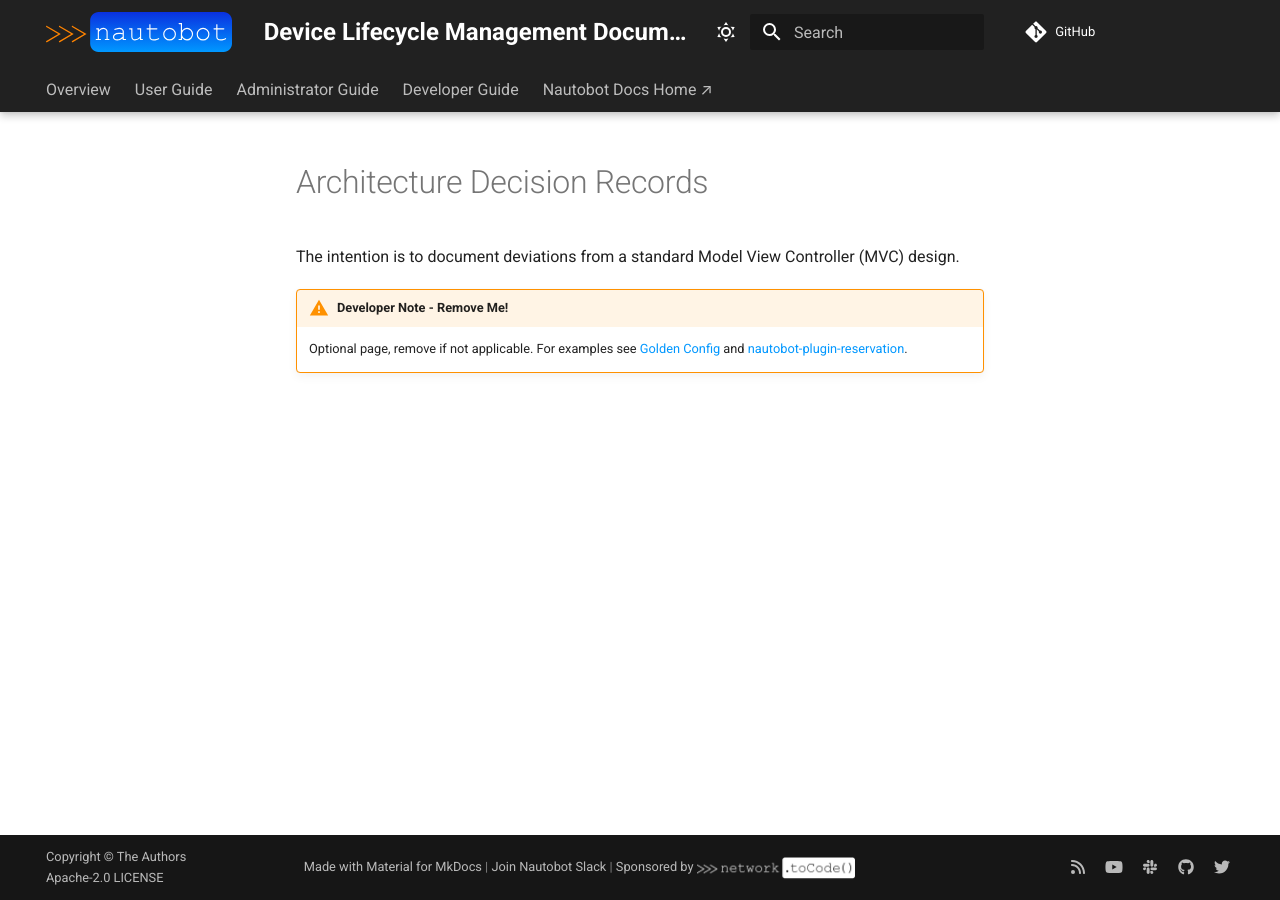
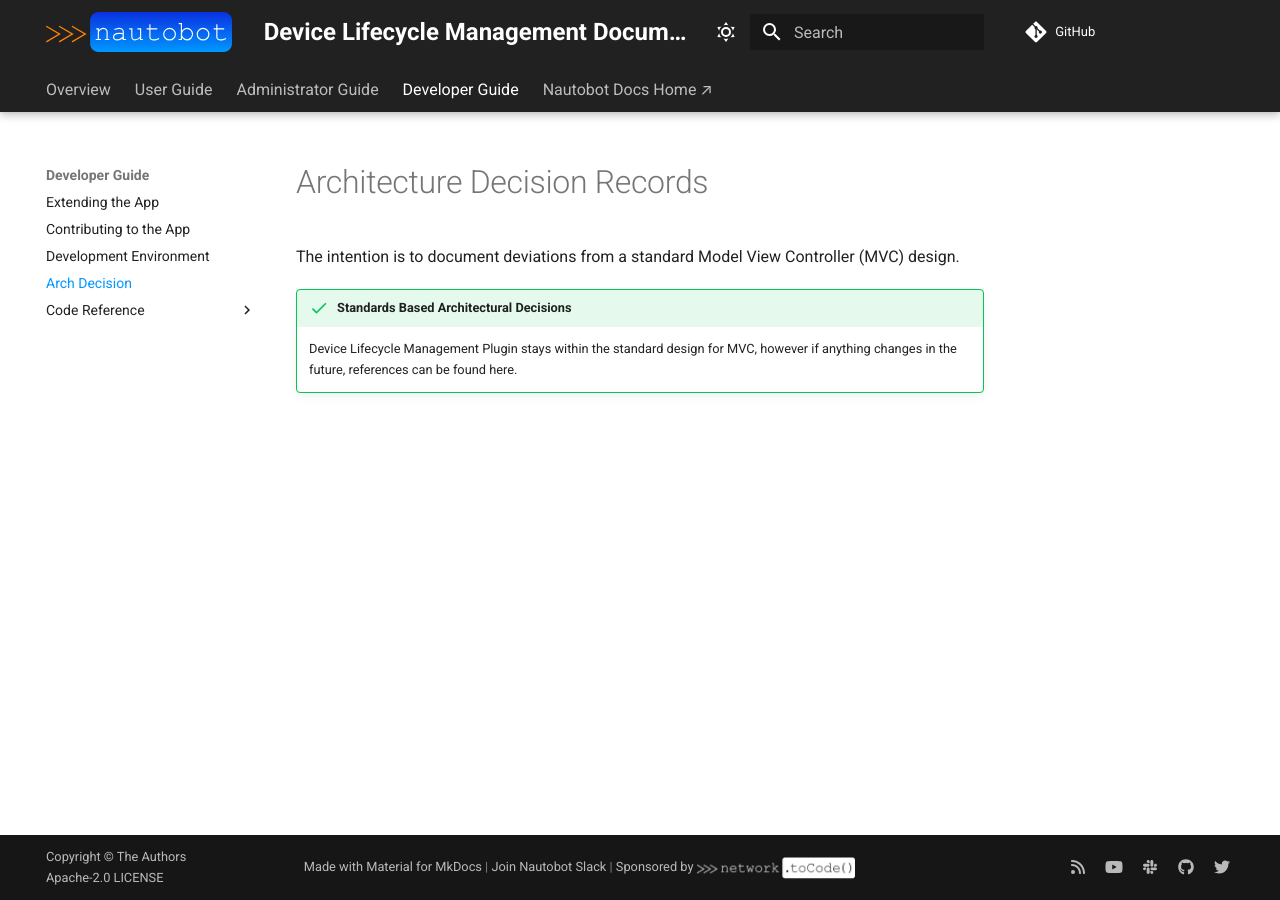
Before and after one commit to nautobot/nautobot-app-device-lifecycle-mgmt, an MkDocs documentation site: the page built from docs/dev/arch_decision.md, in a window 1280 px wide. Built offline with MkDocs 1.6.1 and Material for MkDocs 9.7.7, drawn with Linux system fonts in a browser that asks for light colours; comment, search, counter and statistics services are not loaded.

Commit message:
update Arch decisions page

```diff
--- a/docs/dev/arch_decision.md
+++ b/docs/dev/arch_decision.md
@@ -2,6 +2,5 @@
 
 The intention is to document deviations from a standard Model View Controller (MVC) design.
 
-!!! warning "Developer Note - Remove Me!"
-    Optional page, remove if not applicable.
-    For examples see [Golden Config](https://github.com/nautobot/nautobot-plugin-golden-config/tree/develop/docs/dev/dev_adr.md) and [nautobot-plugin-reservation](https://github.com/networktocode/nautobot-plugin-reservation/blob/develop/docs/dev/dev_adr.md).
+!!! Success "Standards Based Architectural Decisions"
+    Device Lifecycle Management Plugin stays within the standard design for MVC, however if anything changes in the future, references can be found here.
--- a/mkdocs.yml
+++ b/mkdocs.yml
@@ -120,6 +120,7 @@ nav:
       - Extending the App: "dev/extending.md"
       - Contributing to the App: "dev/contributing.md"
       - Development Environment: "dev/dev_environment.md"
+      - Arch Decision: "dev/arch_decision.md"
       - Code Reference:
           - "dev/code_reference/index.md"
           - Models: "dev/code_reference/models.md"
```
